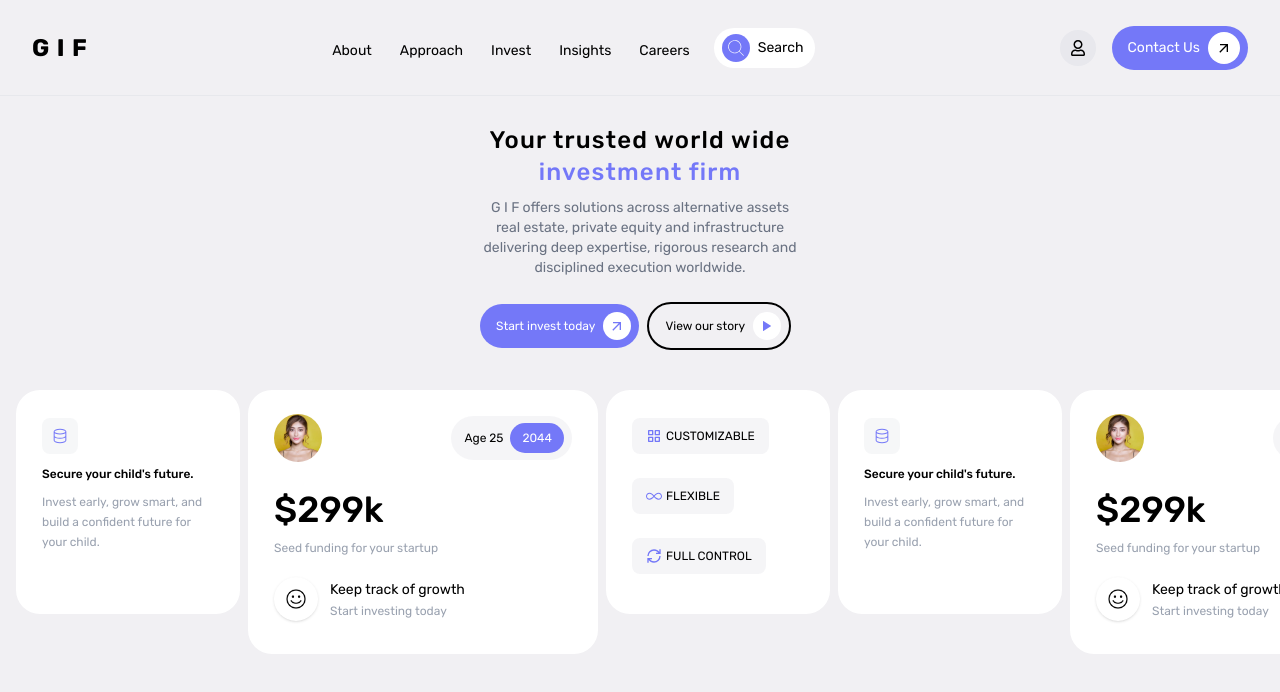
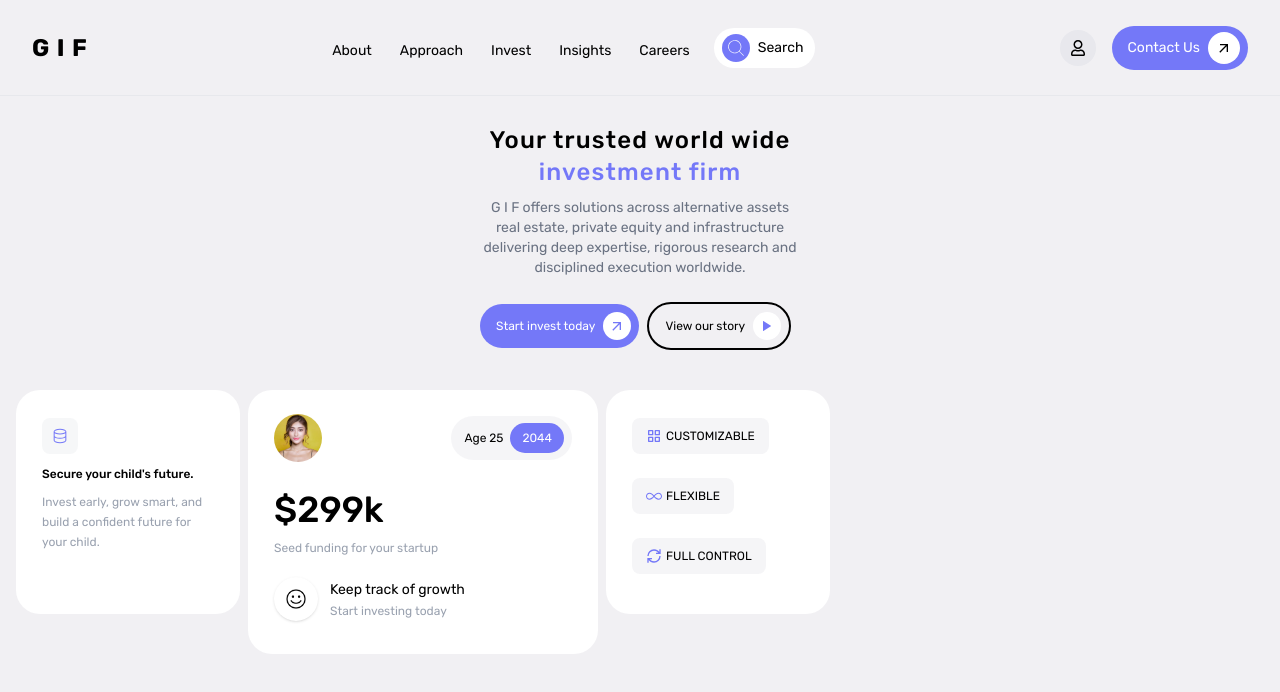
Before and after one commit to rosanno/gif-landing-page, a React (Vite) app: page / in a window 1280 px wide. Shown: the top 692 px of the page. Built offline with nearby package versions, Linux system fonts and the light colour scheme.

Commit message:
feat: add responsive behavior to About component

```diff
--- a/package.json
+++ b/package.json
@@ -17,6 +17,7 @@
     "react": "^19.1.0",
     "react-dom": "^19.1.0",
     "react-icons": "^5.5.0",
+    "react-responsive": "^10.0.1",
     "tailwind-scrollbar": "^4.0.2",
     "tailwindcss": "^4.1.11"
   },
--- a/src/components/About.tsx
+++ b/src/components/About.tsx
@@ -1,5 +1,6 @@
 /* eslint-disable prefer-const */
 import { useEffect, useRef } from "react";
+import { useMediaQuery } from "react-responsive";
 import type { IconType } from "react-icons";
 import { MdOutlineArrowOutward } from "react-icons/md";
 import { BiGridAlt } from "react-icons/bi";
@@ -16,8 +17,13 @@ import Card from "@/components/ui/Card";
 
 const About = () => {
   const scrollContainerRef = useRef<HTMLDivElement>(null);
+  const isLargeScreen = useMediaQuery({
+    query: "(min-width: 1024px)",
+  });
 
   useEffect(() => {
+    if (isLargeScreen) return; // Disable auto-scroll on large screens
+
     const container = scrollContainerRef.current;
     if (!container) return;
 
@@ -25,7 +31,10 @@ const About = () => {
     let frameId: number;
 
     const loopScroll = () => {
-      if (container.scrollLeft >= container.scrollWidth / 2) {
+      if (
+        container.scrollLeft >=
+        container.scrollWidth / 2
+      ) {
         container.scrollLeft = 0;
       } else {
         container.scrollLeft += scrollSpeed;
@@ -35,9 +44,10 @@ const About = () => {
 
     frameId = requestAnimationFrame(loopScroll);
 
-    // Optional: Pause on hover
+    // Pause/resume on hover
     const pause = () => cancelAnimationFrame(frameId);
-    const resume = () => (frameId = requestAnimationFrame(loopScroll));
+    const resume = () =>
+      (frameId = requestAnimationFrame(loopScroll));
 
     container.addEventListener("mouseenter", pause);
     container.addEventListener("mouseleave", resume);
@@ -47,7 +57,7 @@ const About = () => {
       container.removeEventListener("mouseenter", pause);
       container.removeEventListener("mouseleave", resume);
     };
-  }, []);
+  }, [isLargeScreen]);
 
   const cardVariants = {
     hidden: { opacity: 0, y: 20 },
@@ -74,24 +84,43 @@ const About = () => {
     {
       type: "badges",
       badges: [
-        { icon: BiGridAlt, label: "customizable", align: "right" },
-        { icon: GoInfinity, label: "flexible", align: "left" },
-        { icon: GrPowerCycle, label: "full control", align: "right" },
+        {
+          icon: BiGridAlt,
+          label: "customizable",
+          align: "right",
+        },
+        {
+          icon: GoInfinity,
+          label: "flexible",
+          align: "left",
+        },
+        {
+          icon: GrPowerCycle,
+          label: "full control",
+          align: "right",
+        },
       ],
     },
   ];
+
+  const cardsToRender = isLargeScreen
+    ? cardList
+    : [...cardList, ...cardList];
 
   return (
     <section className="mt-7">
       <div className="max-w-xs mx-auto text-center">
         <h1 className="tracking-wider font-medium text-2xl">
           Your trusted world wide{" "}
-          <span className="text-[#7478F8]">investment firm</span>
+          <span className="text-[#7478F8]">
+            investment firm
+          </span>
         </h1>
         <p className="text-sm text-gray-500 pt-2.5">
-          G I F offers solutions across alternative assets real estate, private
-          equity and infrastructure delivering deep expertise, rigorous research
-          and disciplined execution worldwide.
+          G I F offers solutions across alternative assets
+          real estate, private equity and infrastructure
+          delivering deep expertise, rigorous research and
+          disciplined execution worldwide.
         </p>
         <div className="flex items-center gap-x-2 pt-6">
           <Button className="rounded-full bg-[#7478F8]! text-xs pr-2 font-normal flex items-center gap-x-2">
@@ -112,9 +141,12 @@ const About = () => {
         </div>
       </div>
 
-      <div className="pt-10 overflow-x-auto scrollbar" ref={scrollContainerRef}>
+      <div
+        className="pt-10 overflow-x-auto scrollbar"
+        ref={scrollContainerRef}
+      >
         <div className="flex gap-x-2 min-w-max px-4">
-          {[...cardList, ...cardList].map((card, idx) => (
+          {cardsToRender.map((card, idx) => (
             <motion.div
               key={idx}
               variants={cardVariants}
@@ -124,7 +156,9 @@ const About = () => {
               <Card
                 shadow="none"
                 className={`rounded-3xl! ${
-                  card.type === "profile" ? "w-[350px]!" : "w-56! h-56!"
+                  card.type === "profile"
+                    ? "w-[350px]!"
+                    : "w-56! h-56!"
                 } shrink-0`}
               >
                 {card.type === "text" && card.icon && (
@@ -133,7 +167,9 @@ const About = () => {
                       <card.icon className="text-[#7478F8] size-4" />
                     </div>
                     <div className="pb-5">
-                      <p className="text-xs font-medium pt-3">{card.title}</p>
+                      <p className="text-xs font-medium pt-3">
+                        {card.title}
+                      </p>
                       <p className="text-xs text-gray-400 pt-2.5 leading-5">
                         {card.description}
                       </p>
@@ -159,7 +195,9 @@ const About = () => {
                       </div>
                     </div>
                     <div className="text-left space-y-2.5 pb-5 pt-7">
-                      <h2 className="text-4xl font-medium">$299k</h2>
+                      <h2 className="text-4xl font-medium">
+                        $299k
+                      </h2>
                       <p className="text-xs text-gray-400">
                         Seed funding for your startup
                       </p>
@@ -173,7 +211,9 @@ const About = () => {
                         />
                       </div>
                       <div className="text-left pt-2.5">
-                        <p className="text-sm leading-2">Keep track of growth</p>
+                        <p className="text-sm leading-2">
+                          Keep track of growth
+                        </p>
                         <span className="text-xs text-gray-400">
                           Start investing today
                         </span>
@@ -188,10 +228,15 @@ const About = () => {
                       <div
                         key={i}
                         className={`flex justify-${
-                          badge.align === "left" ? "start" : "end"
+                          badge.align === "left"
+                            ? "start"
+                            : "end"
                         }`}
                       >
-                        <Badge icon={badge.icon} label={badge.label} />
+                        <Badge
+                          icon={badge.icon}
+                          label={badge.label}
+                        />
                       </div>
                     ))}
                   </div>
```
Also changed, not shown: 1 other file (tests, documents, lock files or other folders).
